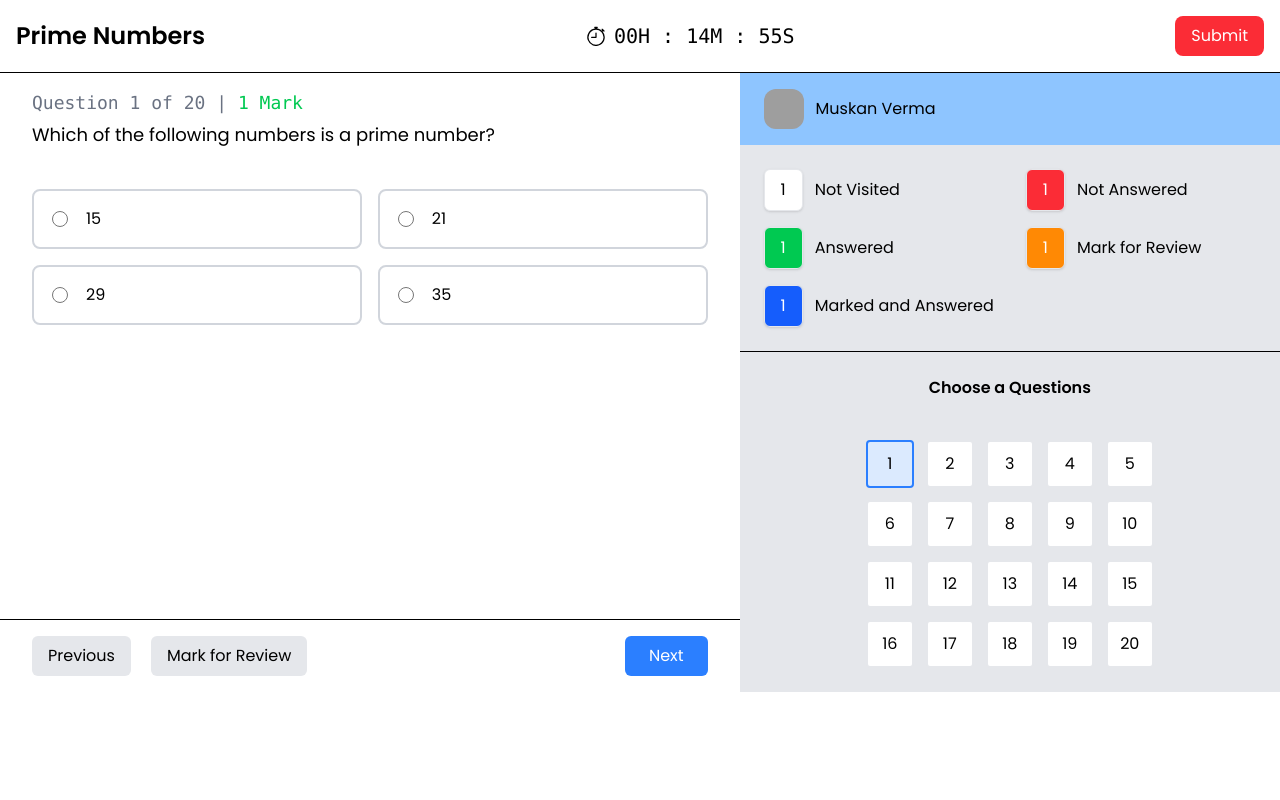
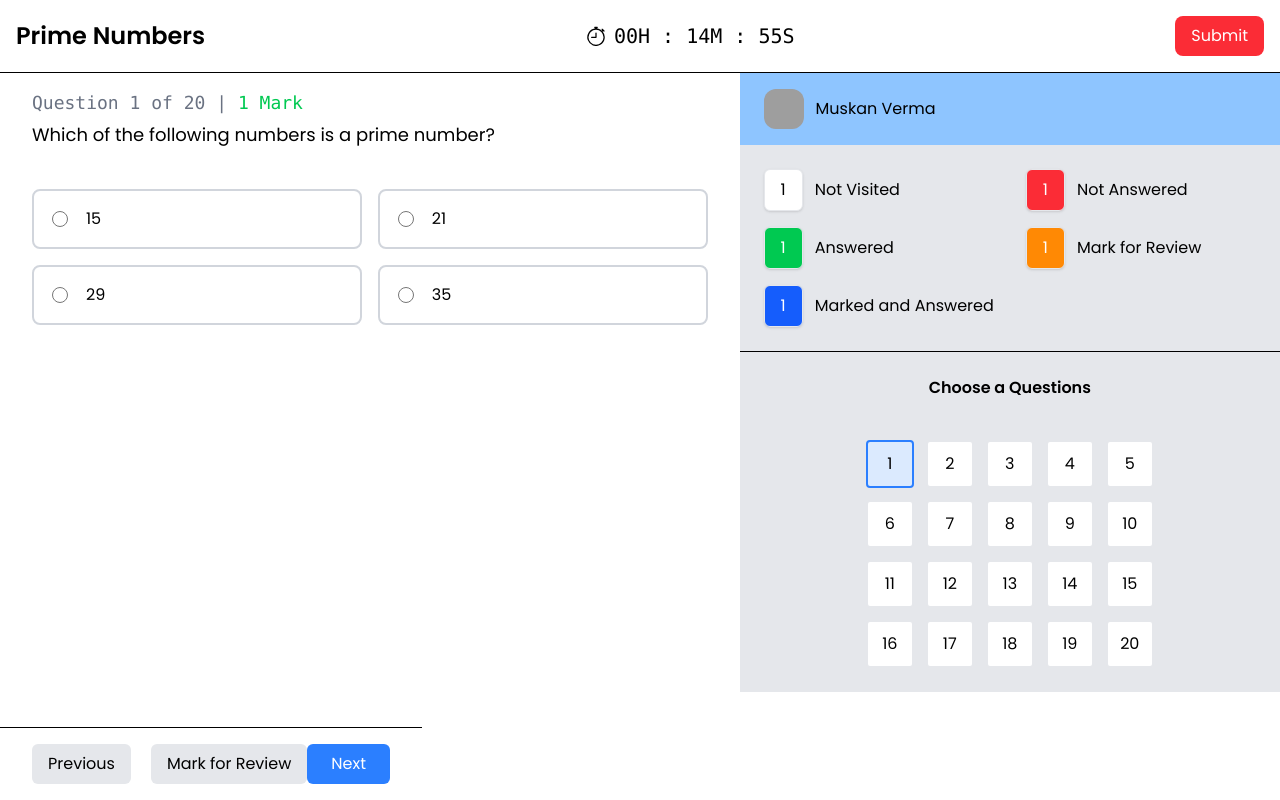
Before and after one commit to 143venkatsai/quiz-game-frontend, a React (Vite) app: page / in a window 1280 px wide. Built offline with nearby package versions, Linux system fonts and the light colour scheme; grey boxes are pictures that could not be loaded.

Commit message:
updated sidebar

```diff
--- a/src/components/Home.jsx
+++ b/src/components/Home.jsx
@@ -70,7 +70,7 @@ const Home = () => {
             </div>
 
             {/* Question pagination */}
-            <div className="flex justify-between items-center lg:border-t p-4 md:px-8 py-4 mt-auto">
+            <div className="flex justify-between items-center lg:border-t p-4 md:px-8 py-4 sm:fixed sm:bottom-0">
               <div className="flex">
                 <button
                   className={`bg-gray-200 px-3 md:px-4 py-2 rounded-md mr-2 md:mr-5 ${currentQuestion !== 0 ? "cursor-pointer" : ""}`}
```
